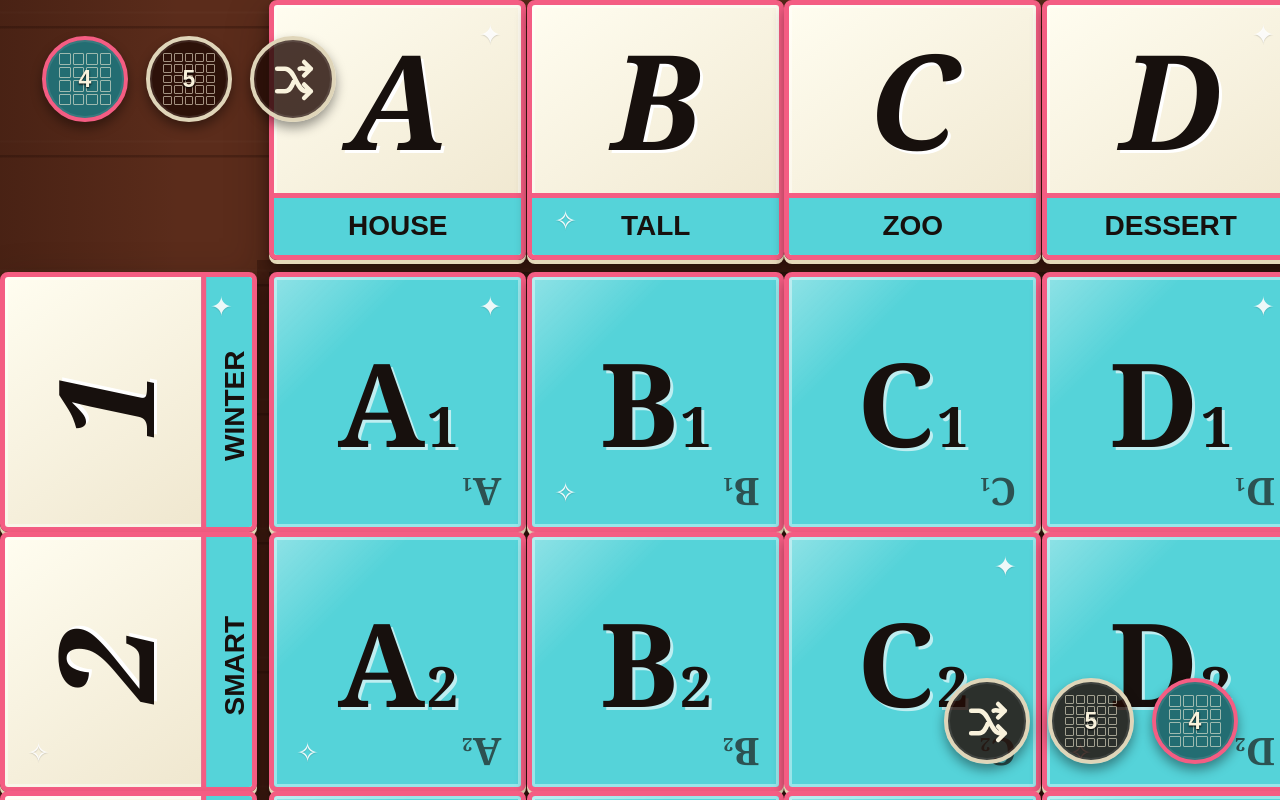
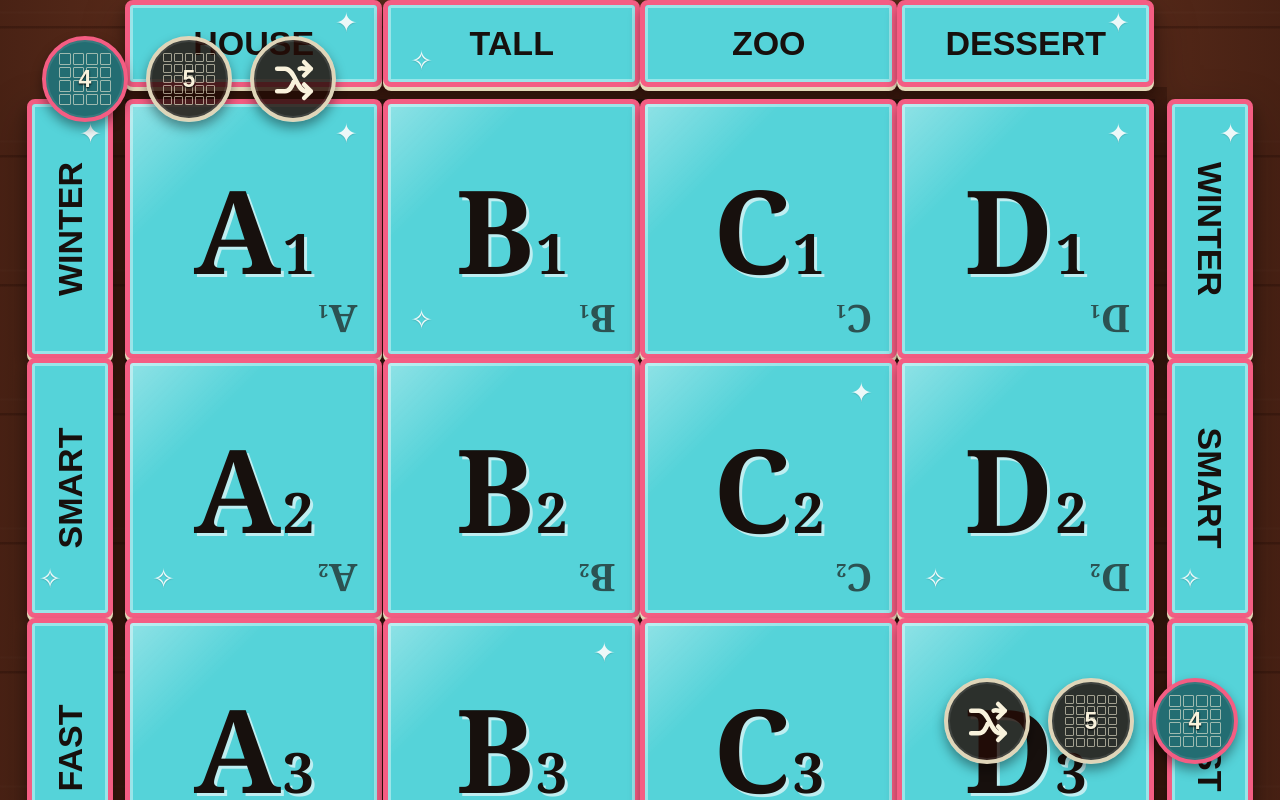
Before and after one commit to anicolao/crossclues, a website built with Vite: page index.html in a window 1280 px wide. Built offline with nearby package versions, Linux system fonts and the light colour scheme.

Commit message:
Compress board headers to word rails

```diff
--- a/src/main.ts
+++ b/src/main.ts
@@ -36,7 +36,7 @@ function sparkle(index: number) {
 
 function header(value: string, word: string, edge: 'top' | 'right' | 'bottom' | 'left', index: number) {
   return `<div class="header-card ${edge}" data-edge="${edge}" data-coordinate="${value}" data-word="${word}">
-    <div class="header-content"><strong>${value}</strong><span>${word}</span></div>${sparkle(index)}
+    <div class="header-content"><span>${word}</span></div>${sparkle(index)}
   </div>`;
 }
 
--- a/src/style.css
+++ b/src/style.css
@@ -6,6 +6,8 @@
   touch-action: manipulation;
   --card-width: 257.48px;
   --card-height: 259.84px;
+  --header-width: 85.83px;
+  --header-height: 86.61px;
   --gap: 12px;
 }
 
@@ -27,10 +29,10 @@ button { font: inherit; -webkit-tap-highlight-color: transparent; }
 }
 
 .board {
-  width: calc(var(--card-width) * (var(--size) + 2) + var(--gap) * 2);
-  height: calc(var(--card-height) * (var(--size) + 2) + var(--gap) * 2);
+  width: calc(var(--card-width) * var(--size) + var(--header-width) * 2 + var(--gap) * 2);
+  height: calc(var(--card-height) * var(--size) + var(--header-height) * 2 + var(--gap) * 2);
   display: grid;
-  grid-template: var(--card-height) calc(var(--card-height) * var(--size)) var(--card-height) / var(--card-width) calc(var(--card-width) * var(--size)) var(--card-width);
+  grid-template: var(--header-height) calc(var(--card-height) * var(--size)) var(--header-height) / var(--header-width) calc(var(--card-width) * var(--size)) var(--header-width);
   gap: var(--gap);
   filter: drop-shadow(0 15px 20px rgba(17, 5, 0, .34));
 }
@@ -44,7 +46,7 @@ button { font: inherit; -webkit-tap-highlight-color: transparent; }
   box-shadow: 0 0 0 var(--gap) rgba(30, 10, 5, .32), inset 0 2px 8px rgba(0,0,0,.35);
 }
 
-.clue-card, .header-card {
+.clue-card {
   position: relative;
   width: var(--card-width);
   height: var(--card-height);
@@ -72,13 +74,25 @@ button { font: inherit; -webkit-tap-highlight-color: transparent; }
 .headers-bottom { grid-area: 3 / 2; }
 .headers-left { grid-area: 2 / 1; }
 
-.header-card { display: grid; place-items: center; background: linear-gradient(145deg, #fffdf0, #eee5cc); }
-.header-content { width: 100%; height: 100%; display: grid; grid-template-rows: 1fr 62px; place-items: center; }
-.header-content strong { font-size: 132px; font-style: italic; line-height: .9; text-shadow: 3px 3px 0 #fff; }
-.header-content span { align-self: stretch; width: 100%; display: grid; place-items: center; padding: 3px 10px; overflow: hidden; border-top: 5px solid #f45d83; color: #17100d; background: #55d3d9; font: 900 28px/1 Arial, sans-serif; text-align: center; text-transform: uppercase; }
-.header-card.right .header-content { transform: rotate(90deg); width: var(--card-height); height: var(--card-width); }
+.header-card {
+  position: relative;
+  display: grid;
+  place-items: center;
+  overflow: hidden;
+  border: 5px solid #f45d83;
+  border-radius: 8px;
+  background: #55d3d9;
+  box-shadow: 0 4px 0 #e5d9b9, 0 8px 12px rgba(19, 5, 0, .4), inset 0 0 0 3px rgba(255,255,255,.4);
+}
+.header-card.top, .header-card.bottom { width: var(--card-width); height: var(--header-height); }
+.header-card.left, .header-card.right { width: var(--header-width); height: var(--card-height); }
+.header-content { width: 100%; height: 100%; display: grid; place-items: center; }
+.header-content span { padding: 5px 12px; color: #17100d; font: 900 34px/1 Arial, sans-serif; text-align: center; text-transform: uppercase; white-space: nowrap; }
+.header-card.right .header-content,
+.header-card.left .header-content { position: absolute; left: 50%; top: 50%; width: var(--card-height); height: var(--header-width); }
+.header-card.right .header-content { transform: translate(-50%, -50%) rotate(90deg); }
 .header-card.bottom .header-content { transform: rotate(180deg); }
-.header-card.left .header-content { transform: rotate(-90deg); width: var(--card-height); height: var(--card-width); }
+.header-card.left .header-content { transform: translate(-50%, -50%) rotate(-90deg); }
 
 .sparkle { position: absolute; color: rgba(255,255,255,.9); font: normal 700 27px/1 sans-serif; text-shadow: 0 1px 1px rgba(0,0,0,.15); pointer-events: none; }
 .sparkle-a { top: 7%; right: 8%; }
```
Also changed, not shown: tests/e2e/001-board-layout/001-board-layout.spec.ts (+2 -0 lines), tests/e2e/001-board-layout/README.md, 7 other files.
